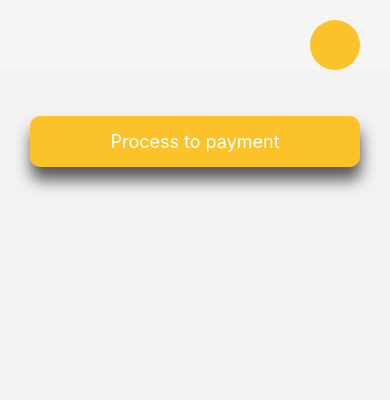
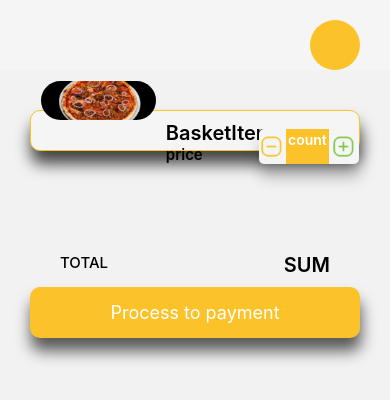
Before and after one commit to Electrum96/Bahiz, a React Native app: screen /Basket in a window 390 px wide. Shown: the top 400 px of the page. Built offline with nearby package versions, Linux system fonts and the light colour scheme; some icons are missing.

Commit message:
14-11-2023:19:12

```diff
--- /dev/null
+++ b/src/components/basketItem/BasketItem.jsx
@@ -0,0 +1,31 @@
+import {Text, View, Image} from 'react-native';
+
+import useStyleBasketItem from './useStyleBasketItem';
+
+import Counter from '../counter/Counter';
+
+const BasketItem = () => {
+  const styles = useStyleBasketItem();
+  return (
+    <View style={styles.pages}>
+      <Image
+        style={styles.image}
+        source={require('../../image/Pizza/Mexica.png')}
+      />
+
+      <View style={styles.informWrap}>
+        <View>
+          <Text style={styles.title}>BasketItem</Text>
+          <Text style={styles.price}>price</Text>
+        </View>
+
+        <View style={styles.counter}>
+          <Counter />
+        </View>
+      </View>
+
+    </View>
+  );
+};
+
+export default BasketItem;
--- /dev/null
+++ b/src/components/basketItem/useStyleBasketItem.js
@@ -0,0 +1,53 @@
+import {StyleSheet} from 'react-native';
+import {COLORS} from '../../styles/variables';
+
+function useStyleBasketItem() {
+  const styles = StyleSheet.create({
+    pages: {
+      borderRadius: 10,
+      borderColor: COLORS.accentBg,
+      backgroundColor: COLORS.accent,
+      flexDirection: 'row',
+      borderWidth: 1,
+      width: '100%',
+      height: '45%',
+      shadowColor: 'rgba(0, 0, 0, 0.9)',
+      shadowOpacity: 0.8,
+      elevation: 6,
+      shadowRadius: 15,
+      shadowOffset: {width: 1, height: 13},
+    },
+    informWrap: {
+      flex: 1,
+      marginTop: 10,
+    },
+    title: {
+      fontWeight: '600',
+      fontSize: 20,
+      color: COLORS.dark,
+    },
+    price: {
+      fontWeight: '600',
+      fontSize: 15,
+      color: COLORS.dark,
+    },
+    counter: {
+      flex: 1,
+      alignItems: 'flex-end',
+      justifyContent: 'flex-end',
+    },
+    image: {
+      marginHorizontal: 10,
+      backgroundColor: 'black',
+      marginTop: -30,
+
+      borderRadius: 100,
+      width: '35%',
+      height: '100%',
+    },
+  });
+
+  return styles;
+}
+
+export default useStyleBasketItem;
--- /dev/null
+++ b/src/components/basketList/BasketList.jsx
@@ -0,0 +1,16 @@
+import {Text, View, Image} from 'react-native';
+
+import useStyleBasketList from './useStyleBasketList';
+import BasketItem from '../basketItem/BasketItem';
+
+const BasketList = () => {
+
+const styles = useStyleBasketList();
+    return (
+        <View style={styles.list}>
+            <BasketItem/>
+        </View>
+    )
+}
+
+export default BasketList;
--- /dev/null
+++ b/src/components/basketList/useStyleBasketList.js
@@ -0,0 +1,15 @@
+import {StyleSheet} from 'react-native';
+
+function useStyleBasketList () {
+    const styles = StyleSheet.create({
+        list:{
+            marginTop: 40,
+            gap: 10,
+
+        }
+    });
+
+    return styles;
+}
+
+export default useStyleBasketList;
--- a/src/components/counter/useStyleCounter.js
+++ b/src/components/counter/useStyleCounter.js
@@ -1,39 +1,39 @@
 import {StyleSheet} from 'react-native';
-import { COLORS } from '../../styles/variables';
+import {COLORS} from '../../styles/variables';
 
-function useStyleCounter () {
+function useStyleCounter() {
+
   const styles = StyleSheet.create({
-        counter:{
+    counter: {
       width: 100,
       height: 35,
       flexDirection: 'row',
       alignItems: 'center',
-            backgroundColor: COLORS.accent,
       borderRadius: 5,
-            gap:2,
-            shadowColor: 'rgba(0, 0, 0, 0.6)',
+      gap: 2,
+      shadowColor: 'rgba(0, 0, 0, 0.3)',
       shadowOpacity: 0.8,
       elevation: 6,
-            shadowRadius: 15 ,
-            shadowOffset : { width: 1, height: 13},
+      shadowRadius: 15,
+      shadowOffset: {width: 1, height: 13},
+      backgroundColor: COLORS.accent
     },
-        minus:{
+    minus: {
       width: 25,
-            height:25
+      height: 25,
     },
-        num:{
+    num: {
       backgroundColor: COLORS.accentBg,
       color: COLORS.light,
       fontWeight: '600',
       textAlignVertical: 'center',
       height: '100%',
-            padding: 2
+      padding: 2,
     },
-        plus:{
+    plus: {
       width: 25,
-            height:25
-        }
-
+      height: 25,
+    },
   });
 
   return styles;
--- a/src/pages/basket/Basket.jsx
+++ b/src/pages/basket/Basket.jsx
@@ -1,23 +1,36 @@
-import {Text, View,} from 'react-native';
+import {Text, View} from 'react-native';
 
 import useStyleBasket from './useStyleBasket';
+
 import Layout from '../../components/layout/Layout';
 import FooterButton from '../../components/footerButton/FooterButton';
-
+import EmptyBasket from '../emptyBasket/EmptyBasket';
+import Container from '../../components/container/Container';
+import BasketList from '../../components/basketList/BasketList';
 
 const Basket = ({navigation}) => {
-
   const styles = useStyleBasket();
+  if (true) {
     return (
       <Layout>
         <View style={styles.page}>
-
-
+          <BasketList />
         </View>
-            <FooterButton onPress={() => navigation.push('Successful')} title={'Process to payment'}/>
+        <Container>
+          <View style={styles.informWrap}>
+            <Text style={styles.total}>Total</Text>
+            <Text style={styles.sum}>sum</Text>
+          </View>
+        </Container>
+        <FooterButton
+          onPress={() => navigation.push('Successful')}
+          title={'Process to payment'}
+        />
       </Layout>
-
-    )
+    );
+  } else {
+    return <EmptyBasket />;
   }
+};
 
 export default Basket;
--- a/src/pages/basket/useStyleBasket.js
+++ b/src/pages/basket/useStyleBasket.js
@@ -4,7 +4,26 @@ import { COLORS } from '../../styles/variables';
 function useStyleBasket () {
     const styles = StyleSheet.create({
         page:{
-            height: '90%'
+            height: '85%'
+        },
+        informWrap: {
+            justifyContent: 'space-between',
+            flexDirection: 'row',
+            marginBottom: 10
+
+        },
+        total:{
+            fontWeight: '500',
+            fontSize: 15,
+            textTransform: 'uppercase',
+            color: COLORS.dark
+        },
+        sum:{
+            fontWeight: '600',
+            fontSize: 20,
+            textTransform: 'uppercase',
+            color: COLORS.dark
+
         }
     })
 
--- a/src/pages/emptyBasket/useStyleEmptyBasket.js
+++ b/src/pages/emptyBasket/useStyleEmptyBasket.js
@@ -1,4 +1,5 @@
 import {StyleSheet} from 'react-native';
+import { COLORS } from '../../styles/variables';
 
 function useStyleEmptyBasket () {
     const styles = StyleSheet.create({
```
Lines whose indentation alone changed are shown as unchanged.
